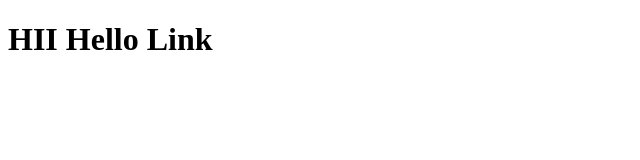
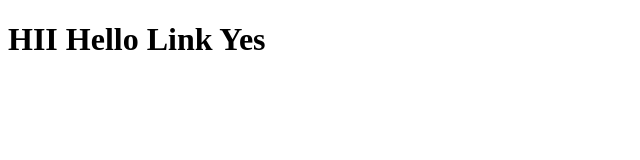
Before and after one commit to kamlesh-cis/testApp, a plain HTML site: page index.html in a window 1280 px wide. Shown: the full height of the page, 0-640 px from the left. Drawn offline with Linux system fonts and the light colour scheme.

Commit message:
updated content

```diff
--- a/index.html
+++ b/index.html
@@ -4,6 +4,6 @@
 	<title></title>
 </head>
 <body>
-	<H1>HII Hello Link</H1>
+	<H1>HII Hello Link Yes</H1>
 </body>
 </html>
```
